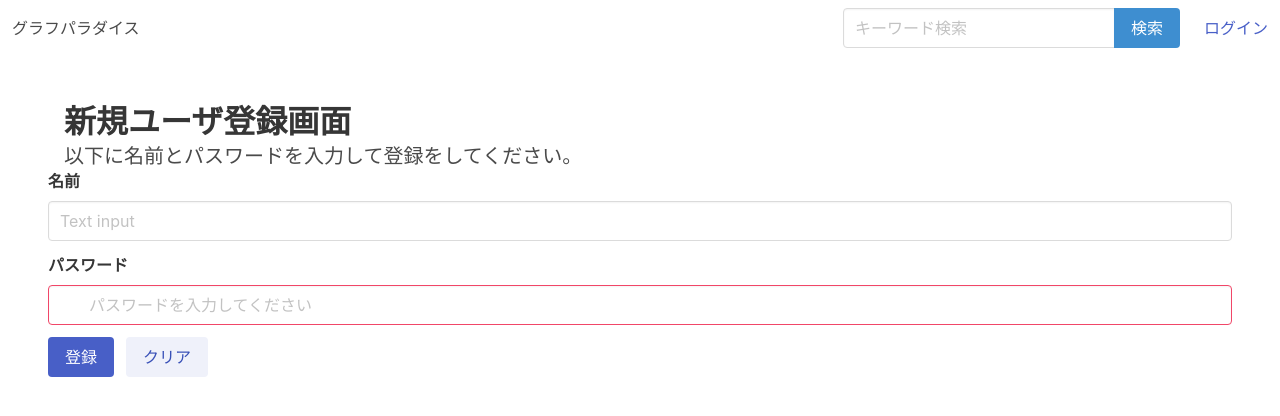
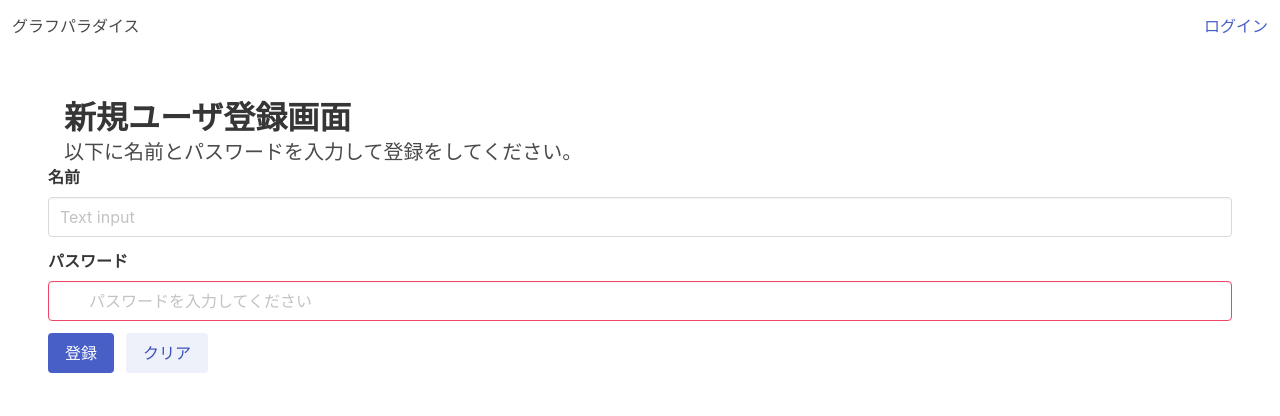
Before and after one commit to takuyanagai0213/GraphParadiseFront, a Vue app: page /user/new in a window 1280 px wide. Shown: the top 416 px of the page. Built offline with nearby package versions, Linux system fonts and the light colour scheme.

Commit message:
ヘッダーの不要な項目を削除

```diff
--- a/src/components/Header.vue
+++ b/src/components/Header.vue
@@ -7,18 +7,8 @@
     </div>
     <div class="navbar-end">
       <div class="navbar-item">
-        <div class="field has-addons">
-            <div class="control">
-                <input class="input" type="text" name="search" placeholder="キーワード検索">
-            </div>
-            <div class="control">
-                <a class="button is-info"><i class="fa fa-search"></i>検索</a>
-            </div>
-          </div>
-        </div>
-      </div>
-      <div class="navbar-item">
         <a href="#"><i class="fa fa-user"></i>ログイン</a>
       </div>
+    </div>
   </header>
 </template>
```
